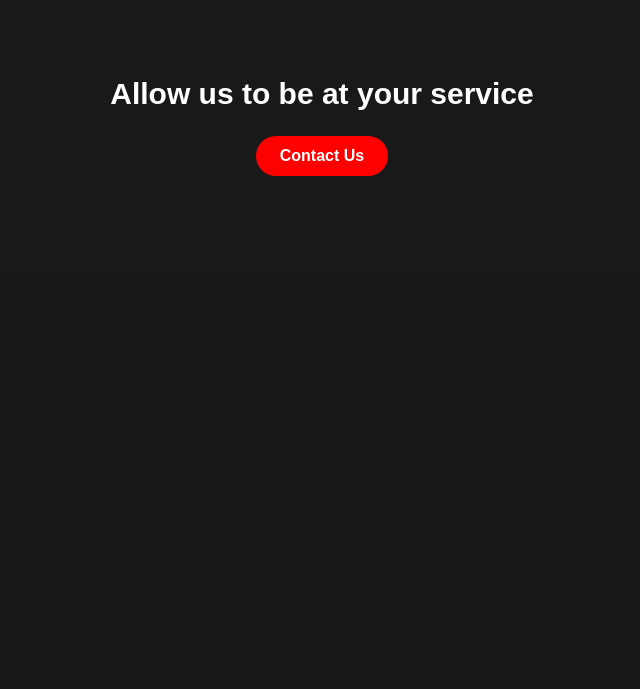
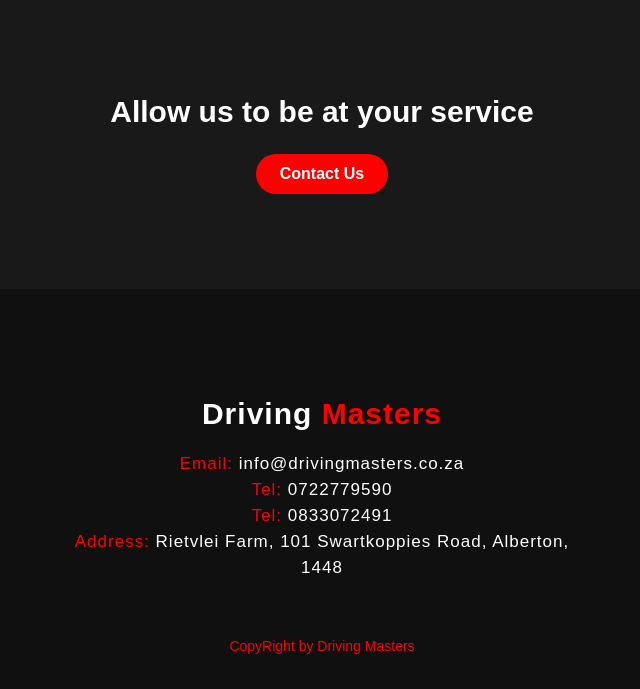
Before and after one commit to NtombiMotaung/MasterDrive, a Django app: page / in a window 1280 px wide. Shown: the part 2124-2813 px from the top of the page, without its empty margins (318-958 px from the left). Before the commit the page ends 2300 px from the top, so only its background shows below. Run offline with Django 4.2, Linux system fonts and the light colour scheme; data that the repository does not hold is empty; parts of the project's set-up code (start-up, migrations or seed data) failed here and were passed over.

Commit message:
final footer done

```diff
--- a/mysite/static/css/style.css
+++ b/mysite/static/css/style.css
@@ -207,3 +207,48 @@
   cursor: pointer;
 
 }
+
+
+.material-symbols-outlined {
+  font-variation-settings:
+  'FILL' 0,
+  'wght' 400,
+  'GRAD' 0,
+  'opsz' 48
+}
+
+footer{
+  position: relative;
+  width: 100%;
+  height: 400px;
+  background: #101010;
+  display: flex;
+  flex-direction: column;
+  align-items: center;
+  justify-content: center;
+}
+
+
+footer p:nth-child(1){
+  font-size: 30px;
+  color: white;
+  margin-bottom: 20px;
+  font-weight: bold;
+}
+
+footer p:nth-child(2){
+  color: white;
+  font-size: 17px;
+  width: 500px;
+  text-align: center;
+  line-height: 26px;
+}
+
+.end{
+  position:absolute;
+  color: red;
+  bottom: 35px;
+  font-size: 14px;
+
+
+}
--- a/mysite/templates/components/footer.html
+++ b/mysite/templates/components/footer.html
@@ -1,7 +1,25 @@
+<link rel="stylesheet" href="https://fonts.googleapis.com/css2?family=Material+Symbols+Outlined:opsz,wght,FILL,GRAD@20..48,100..700,0..1,-50..200" />
+{% load static %}
+<link rel="stylesheet" href="{% static 'css/style.css' %}">
+<footer>
+    <p class="logo">Driving <span>Masters</span></p>
+    <p class="logo"><span>Email: </span> info@drivingmasters.co.za
+    <br>
+    <span>Tel: </span> 0722779590
+    <br>
+    <span>Tel: </span> 0833072491
+    <br>
+    <span>Address: </span> Rietvlei Farm, 101 Swartkoppies Road, Alberton, 1448
+    </p>
 
-    <body style="background-color:#ffffff">>
+    <p class="end"> CopyRight by Driving Masters</p>
 
-        <p style="color:white">
+
+  </footer>
+
+
+
+        <!-- <p style="color:white">
 
             Company Name: Driving Masters Pty Ltd
             <br>
@@ -12,7 +30,7 @@
             Tel: 0833072491
             <br>
             Address: Rietvlei Farm, 101 Swartkoppies Road, Alberton, 1448
-        </p>
+        </p> -->
 
 
 
--- a/mysite/templates/public/index.html
+++ b/mysite/templates/public/index.html
@@ -199,6 +199,7 @@
   </div>
 
 
+  {% include 'components/footer.html' %}
+ </body>
 
- </body>
  </html>
```
